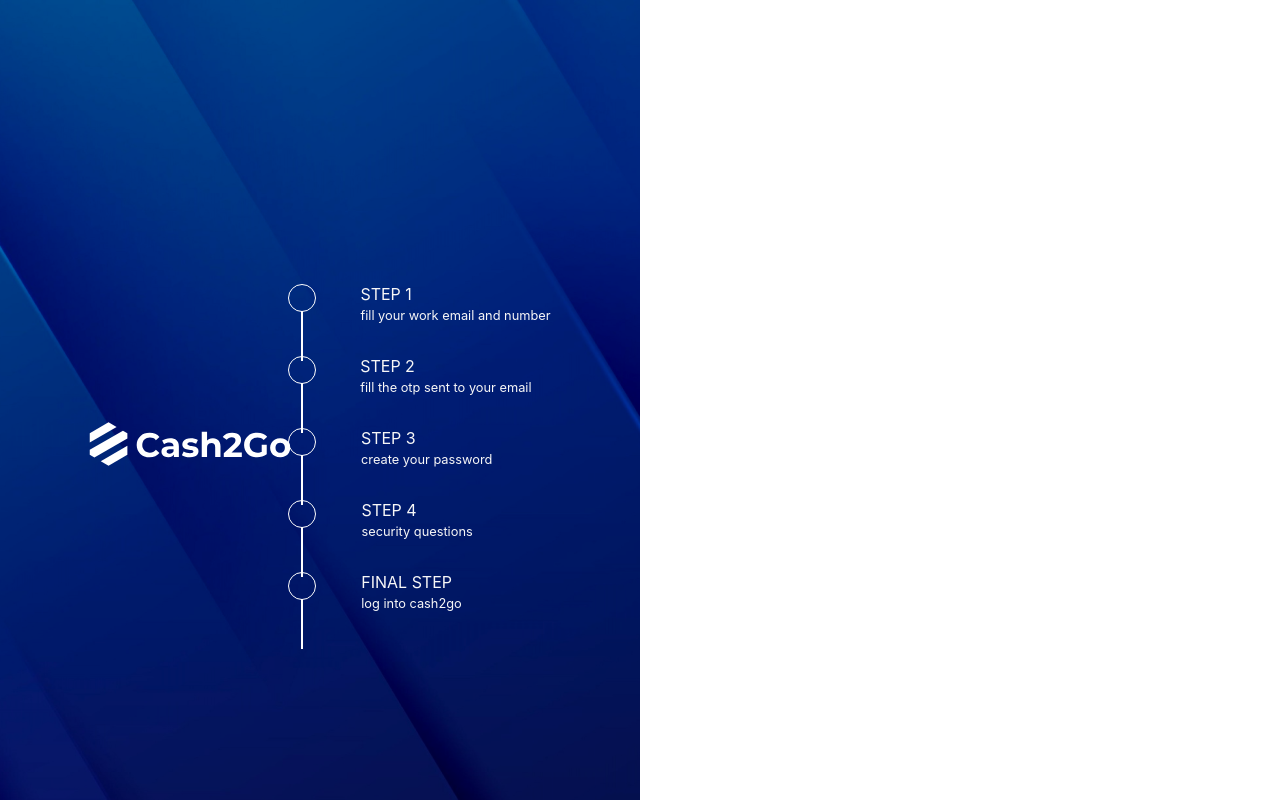
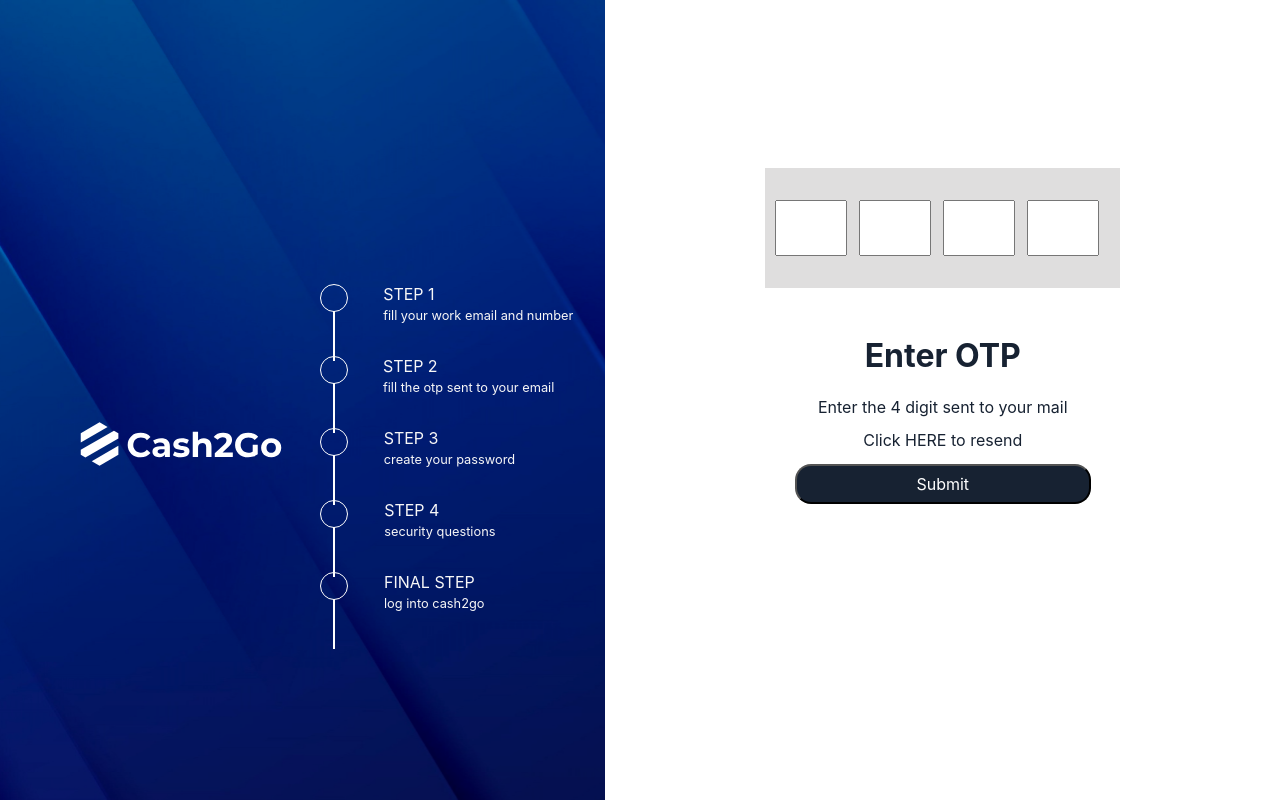
Before and after one commit to joyibeh93/Cash2go-loan-app, a React (Create React App) app: page / in a window 1280 px wide. Built offline with nearby package versions, Linux system fonts and the light colour scheme; the HTML template or start-up script is replaced by a standard one.

Commit message:
Added router Added Pages Folder Added SignUpStep2 page

```diff
--- a/src/App.js
+++ b/src/App.js
@@ -1,12 +1,15 @@
 import './index.css';
 import './App.css';
-import MainOtp from './Components/MainOtp';
+import { BrowserRouter as Router, Route, Routes } from 'react-router-dom';
+import SignUpStep2 from './Pages/SignUpStep2';
 
 function App() {
   return (
-    <div>
-      <MainOtp />
-    </div>
+    <Router>
+      <Routes>
+        <Route path="/" element={<SignUpStep2 />} />
+      </Routes>
+    </Router>
   );
 }
 
--- a/src/Components/Buttons.jsx
+++ b/src/Components/Buttons.jsx
@@ -1,7 +1,7 @@
 import React from 'react';
 
 const Buttons = ({ button }) => {
-  return <button>{button}</button>;
+  return <button className="btn">{button}</button>;
 };
 
 export default Buttons;
--- a/src/Components/CheckBoxSteps.jsx
+++ b/src/Components/CheckBoxSteps.jsx
@@ -2,7 +2,7 @@ import React from 'react';
 
 const CheckBoxSteps = ({ stepsNum, stepsDescription, Num }) => {
   return (
-    <div>
+    <div className="check">
       <p className="step-num">
         {stepsNum} <span>{Num}</span>
       </p>
--- a/src/Components/MainOtp.jsx
+++ /dev/null
@@ -1,19 +0,0 @@
-import React from 'react';
-import Logo from './Logo';
-import StepsContainer from './StepsContainer';
-
-const MainOtp = () => {
-  return (
-    <div className="container">
-      <div className="left-side">
-        <Logo />
-        <div className="check">
-          <StepsContainer />
-        </div>
-        <div className="right-side"></div>
-      </div>
-    </div>
-  );
-};
-
-export default MainOtp;
--- /dev/null
+++ b/src/Components/OtpForm.jsx
@@ -0,0 +1,82 @@
+import React from 'react';
+import { useFormik } from 'formik';
+import * as yup from 'yup';
+import { nanoid } from 'nanoid';
+import '../OtpForm.css';
+import Buttons from './Buttons';
+
+const OtpForm = () => {
+  const validationSchema = yup.object().shape({
+    otp: yup
+      .array()
+      .of(yup.string())
+      .test({
+        name: 'validate-otp',
+        message: 'input the 4-digit PIN',
+        test: (value) => {
+          return value.join('').trim() !== '';
+        },
+      })
+      .test({
+        name: 'match-pin',
+        message: 'Incorrect PIN',
+        test: (value) => {
+          const enteredOtp = value.join('');
+          const correctPin = '1234'; // Replace with the correct PIN value
+          return enteredOtp === correctPin;
+        },
+      }),
+  });
+
+  const formik = useFormik({
+    initialValues: {
+      otp: ['', '', '', ''],
+    },
+    validationSchema,
+    onSubmit: (values) => {
+      // Handle form submission
+      console.log(values);
+    },
+  });
+
+  const handleOtpChange = (index, value) => {
+    const otp = [...formik.values.otp];
+    otp[index] = value;
+    formik.setFieldValue('otp', otp);
+  };
+
+  return (
+    <form onSubmit={formik.handleSubmit}>
+      <div className="OtpForm">
+        <div className="otpInput">
+          {Array.from({ length: 4 }).map((_, index) => (
+            <input
+              key={nanoid()}
+              type="number"
+              name={`otp[${index}]`}
+              value={formik.values.otp[index]}
+              onChange={(e) => handleOtpChange(index, e.target.value)}
+              onBlur={formik.handleBlur}
+              className={formik.errors.otp && formik.touched.otp ? 'error' : ''}
+            />
+          ))}
+        </div>
+        {formik.errors.otp && (
+          <div className="error-message">{formik.errors.otp}</div>
+        )}
+      </div>
+      <h1>Enter OTP</h1>
+      <p>Enter the 4 digit sent to your mail</p>
+      <p>
+        Click{' '}
+        <span>
+          <a href="/">HERE</a>
+        </span>{' '}
+        to resend
+      </p>
+      <Buttons button="Submit" />
+    </form>
+  );
+};
+
+export default OtpForm;
--- /dev/null
+++ b/src/OtpForm.css
@@ -0,0 +1,85 @@
+:root {
+  /*** background colors ***/
+  --main-bg-clr: #f7f7f7;
+  --otp-bg-clr: #dfdede;
+  --input-bg-clr: #b9bdc2;
+  --sign-up-btn-bg-clr: #172232;
+  --next-btn-bg-clr: #172232;
+  --submit-btn-bg-clr: #172232;
+  --side-bar-bg-clr: #252d39;
+  --dashboard-top-bg-clr: #252d39;
+  --dashboard-bg-clr: #f7f7f7;
+  --existing-btn-bg-clr: #b9bdc2;
+  --new-btn-bg-clr: #ff6f5a;
+  --approved-btn-bg-clr: #169872;
+  --rejected-btn-bg-clr: #fd3d39;
+  --pending-btn-bg-clr: #c0f5f9;
+  --credit-score-bg-clr: #b9bdc2;
+  --excellent-btn-bg-clr: #169872;
+  --good-btn-bg-clr: #747a85;
+  --user-icon-bg-clr: #747a85;
+  --defaulted-bg-clr: #fd3d39;
+  --paid-bg-clr: #169872;
+  --congratulations-bg-clr: #454e5c;
+
+  /*** text colors ***/
+  --main-text-color: #172232;
+  --sign-up-cl: #f7f7f7;
+  --label-clr: #747a74;
+  --input-clr: #747a85;
+  --next-submit-reset-clr: #f7f7f7;
+  --quote-text-clr: #f7f7f7;
+  --steps-clr: #f7f7f7;
+
+  /* font family */
+  --font-family-body: 'Inter', sans-serif;
+  --font-size: 1rem;
+}
+form {
+  display: flex;
+  flex-direction: column;
+  justify-content: center;
+  align-items: center;
+  margin-bottom: 8em;
+}
+.OtpForm {
+  display: flex;
+  flex-direction: column;
+  justify-content: space-between;
+  align-items: center;
+  margin-bottom: 1em;
+  padding: 0 6em;
+  width: 60%;
+  background-color: var(--otp-bg-clr);
+}
+
+.OtpForm input {
+  width: 3em;
+  padding: 0.5em;
+  margin-right: 0.5em;
+  color: var(--input-clr);
+  font-size: 1.5rem;
+  font-weight: 700;
+  text-align: center;
+}
+.otpInput {
+  display: flex;
+  justify-content: center;
+  align-items: center;
+  padding: 2em;
+  width: 100%;
+}
+.error {
+  border-color: var(--rejected-btn-bg-clr);
+}
+
+.error-message {
+  color: var(--rejected-btn-bg-clr);
+  margin-top: 5px;
+}
+form h1 {
+  margin: 1em 0 0.5em;
+}
+form p {
+  margin: 0.4em 0;
+}
--- /dev/null
+++ b/src/Pages/SignUpStep2.jsx
@@ -0,0 +1,24 @@
+import React from 'react';
+import Logo from '../Components/Logo';
+import StepsContainer from '../Components/StepsContainer';
+import OtpForm from '../Components/OtpForm';
+
+const SignUpStep2 = () => {
+  return (
+    <div className="container">
+      <div className="left-side">
+        <div className="background-container">
+          <Logo />
+          <div className="check">
+            <StepsContainer />
+          </div>
+        </div>
+        <div className="right-side otp">
+          <OtpForm />
+        </div>
+      </div>
+    </div>
+  );
+};
+
+export default SignUpStep2;
--- a/src/index.css
+++ b/src/index.css
@@ -44,26 +44,47 @@
 }
 html {
   font-family: var(--font-family-body);
+  color: var(--main-text-color);
+}
+a {
+  text-decoration: none;
+  color: var(--main-text-color);
+}
+.container {
+  display: flex;
+  justify-content: space-between;
+}
+.right-side {
+  flex: 1;
+  display: flex;
+  justify-content: center;
+  align-items: center;
+  width: 50%;
+  height: 100vh;
+  /* margin-left: 7.25em; */
 }
 
-.container {
+/********************* blue backround section *************************/
+.left-side {
   display: flex;
+  flex: 1;
+  width: 50%;
+  height: 100vh;
+  flex-shrink: 0;
 }
-/* blue backround section */
-.left-side {
+.background-container {
   display: flex;
   background-image: url(./assets/5623076\ 1.png);
   background-repeat: no-repeat;
   justify-content: center;
   align-items: center;
-  width: 50%;
-  height: 100vh;
+  height: 100%;
+}
 
-  /* padding: 3em 0 0; */
-}
 .steps-container {
   margin-top: 8em;
-  margin-left: 1.5em;
+  margin-left: 3em;
+  padding: 0 2em;
   display: flex;
   flex-direction: column;
   justify-content: center;
@@ -75,7 +96,7 @@ html {
   display: flex;
   justify-content: center;
   align-items: center;
-  margin-right: 1.5em;
+  margin-left: 5em;
   margin-top: 5.5em;
 }
 .logo img {
@@ -92,7 +113,7 @@ html {
   border-radius: 50%;
   cursor: pointer;
   height: 28px;
-  left: 18em;
+  left: 20em;
   position: absolute;
   width: 28px;
 }
@@ -174,4 +195,16 @@ html {
 .num {
   margin-bottom: 2em;
 }
-/* end of blue background section */
+/******************** end of blue background section **************************/
+
+/* ********** button styles *****************/
+.btn {
+  font-family: var(--font-family-body);
+  font-size: 1rem;
+  color: #fff;
+  background-color: var(--submit-btn-bg-clr);
+  padding: 0.5em 1.5em;
+  width: 50%;
+  border-radius: 1em;
+  margin-top: 0.5em;
+}
```
